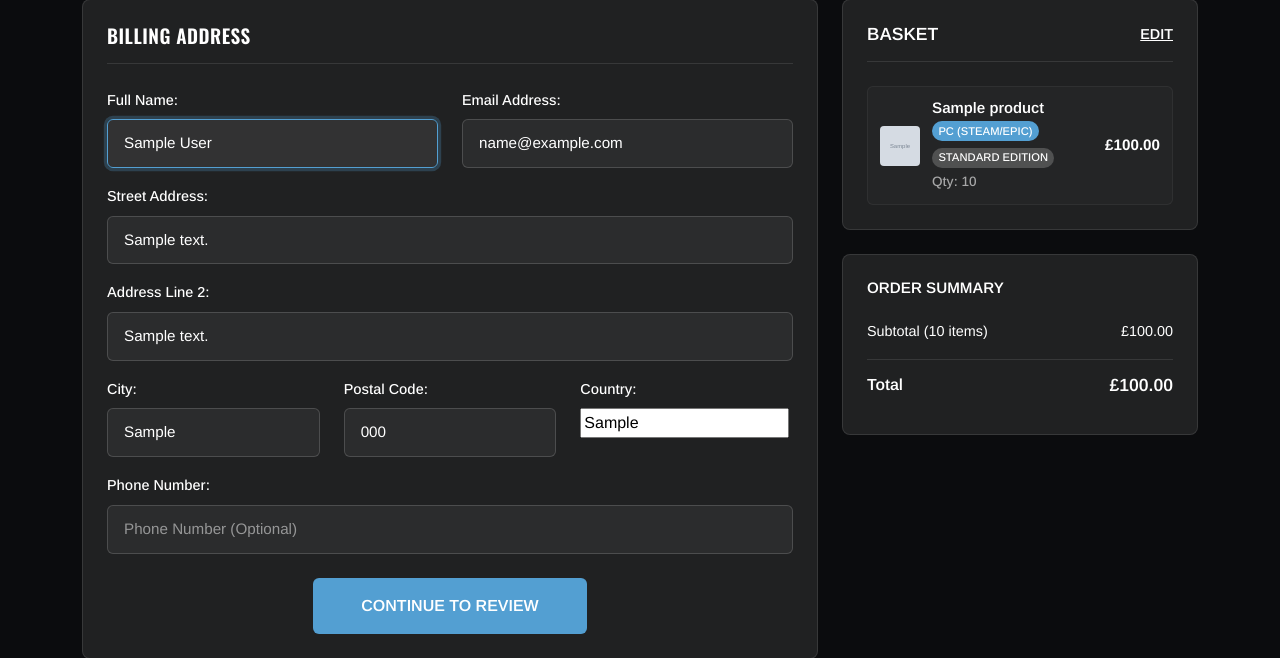
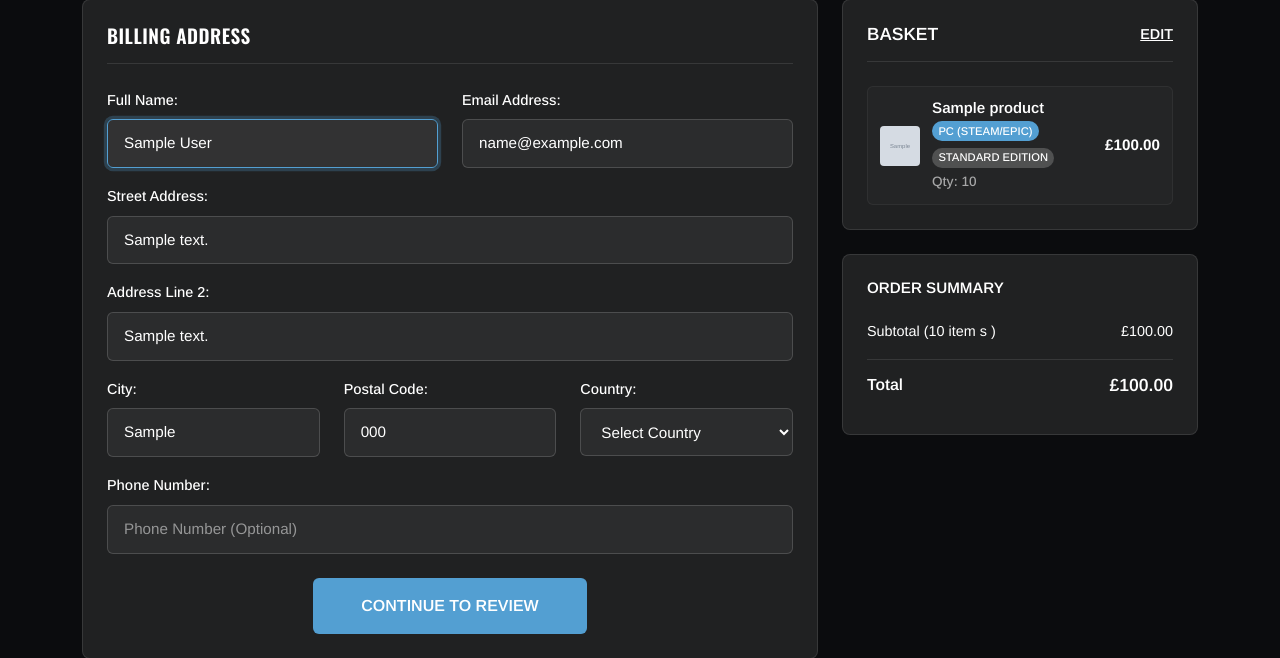
Before and after one commit to Seren-Hughes/eclipse_protocol, a Django app: page /checkout/ in a window 1280 px wide. Shown: the part 232-890 px from the top of the page. Run offline with Django 5.2, Linux system fonts and the light colour scheme; a user stored in the database is signed in; tables that the repository leaves empty hold one stand-in row (values such as "Sample post"); grey boxes marked "Sample" are stand-in pictures; some libraries are stand-ins or nearby versions.

Commit message:
fix: refactor country field in order form to use choice field and format checkout template

```diff
--- a/checkout/forms.py
+++ b/checkout/forms.py
@@ -1,6 +1,5 @@
 from django import forms
-from django_countries.fields import CountryField
-from django_countries.widgets import CountrySelectWidget
+from django_countries import countries
 from .models import Order
 
 
@@ -13,12 +12,14 @@ class OrderForm(forms.ModelForm):
     """
 
     # Override country field to use country dropdown
-    country = CountryField().formfield(
-        widget=CountrySelectWidget(attrs={
-            'class': 'form-control',
-            'required': True
-        })
-    )
+    country = forms.ChoiceField(
+    choices=[('', 'Select Country')] + list(countries),
+    widget=forms.Select(attrs={
+        'class': 'form-control',
+        'required': True
+    }),
+    required=True
+)
 
     class Meta:
         model = Order
```
Also changed, not shown: templates/checkout/checkout.html (+11 -23 lines).
